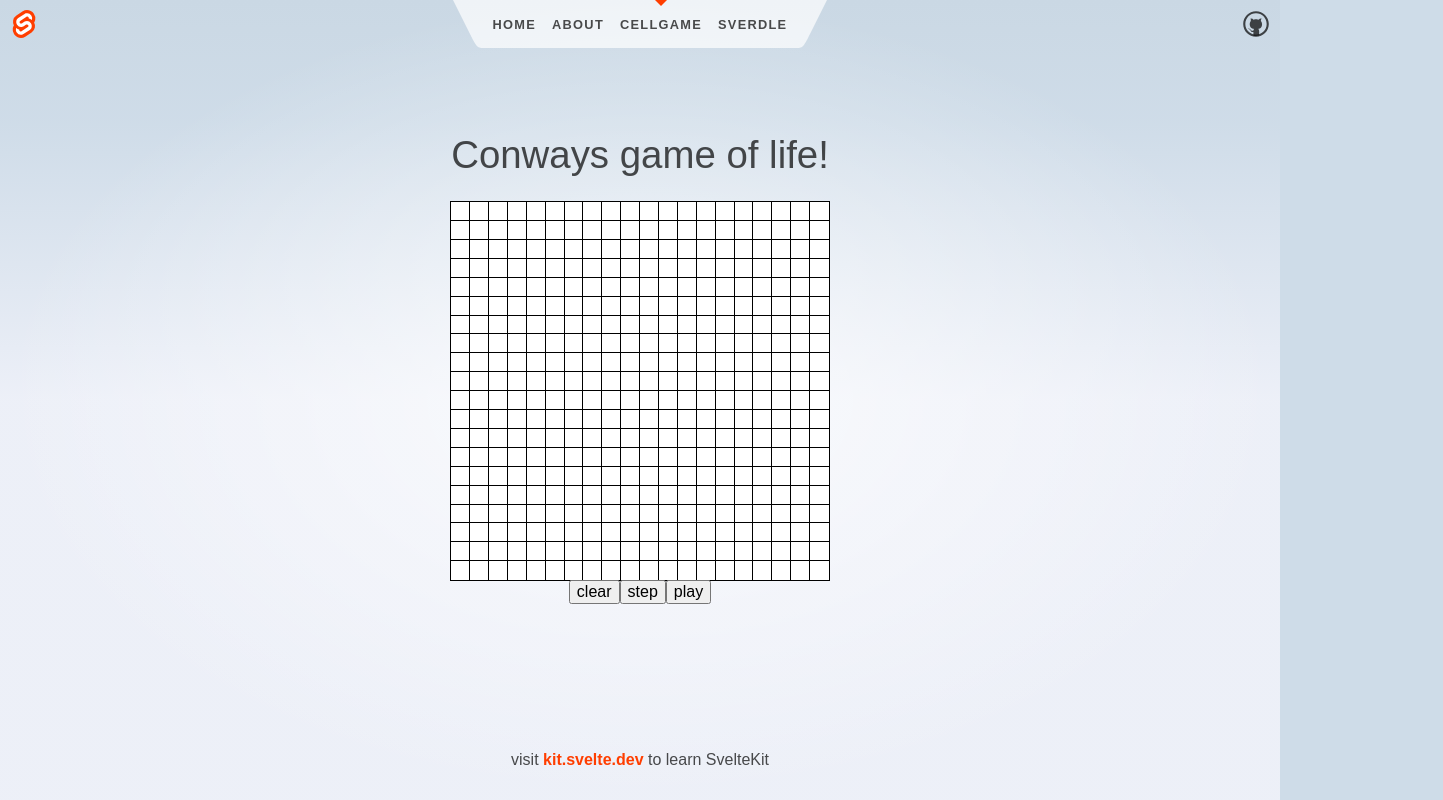
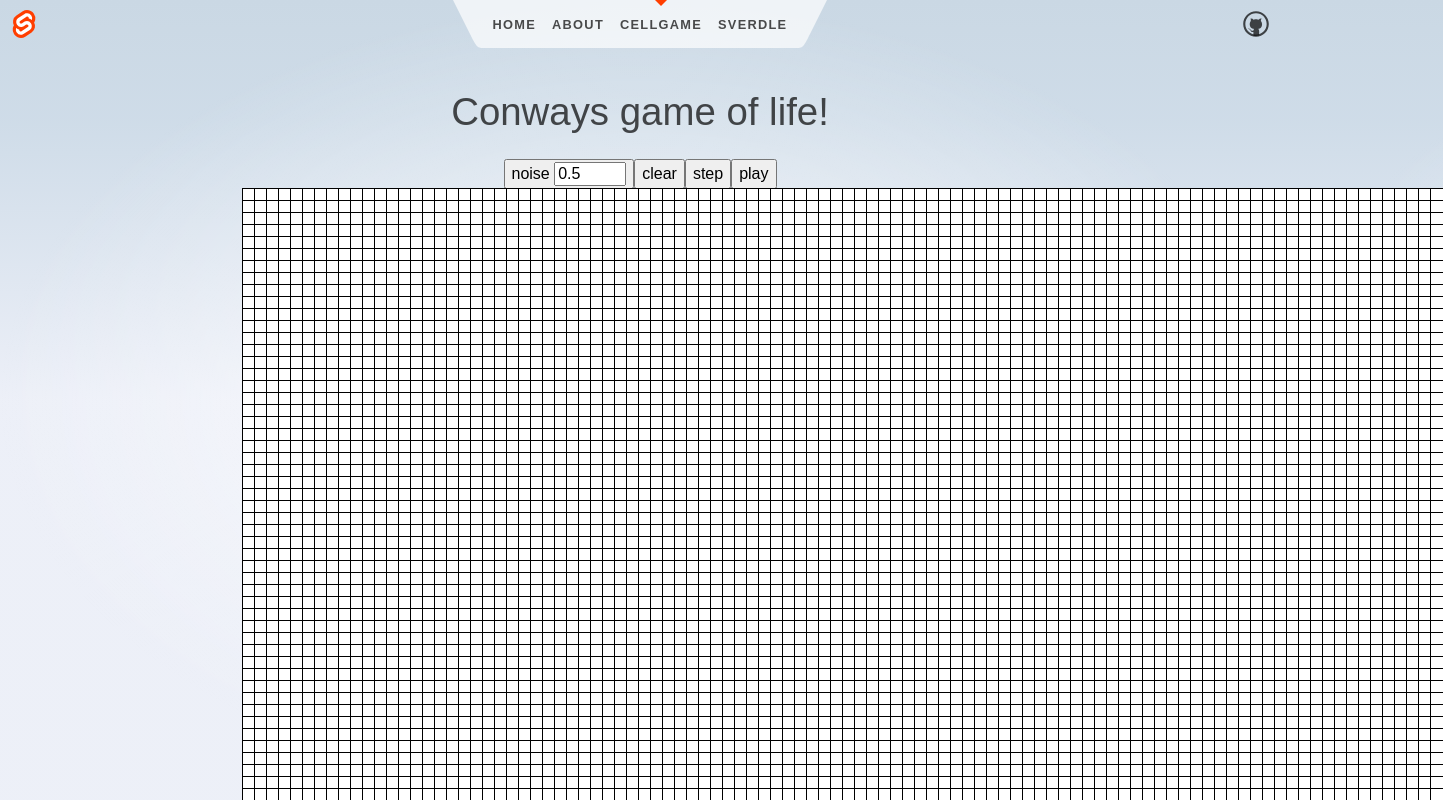
Before and after one commit to HalfdanBrage/kopkaffe, a SvelteKit app: page /cellgame in a window 1280 px wide. Shown: the top 800 px of the page, 1443 px wide, since content can reach past the window. Built offline with nearby package versions, Linux system fonts and the light colour scheme.

Commit message:
noise added

```diff
--- a/src/routes/cellgame/+page.svelte
+++ b/src/routes/cellgame/+page.svelte
@@ -1,6 +1,7 @@
 <script lang="ts">
-  let dimensions = [20, 20]
+  let dimensions = [100, 100]
   let playing = false
+  let noiseRatio = 0.5
 
   async function sleep(ms: number): Promise<void> {
       return new Promise((resolve) => setTimeout(resolve, ms));
@@ -12,6 +13,17 @@
       out[i]=[]
       for (let j = 0; j < y; j++) {
         out[i][j] = 0
+      }
+    }
+    return out
+  }
+
+  function generateRandomGrid(x: number, y: number) {
+    let out:number[][] = []
+    for (let i = 0; i < x; i++) {
+      out[i]=[]
+      for (let j = 0; j < y; j++) {
+        out[i][j] = Math.random() < noiseRatio ? 1 : 0
       }
     }
     return out
@@ -78,8 +90,24 @@
 	<meta name="description" content="About this app" />
 </svelte:head>
 
-<div class="text-column">
+<div class="page-content">
 	<h1>Conways game of life!</h1>
+
+  <div class="button-row">
+    <button on:click={() => (grid = generateRandomGrid(dimensions[0], dimensions[1]))}>
+      noise
+      <input type="number" bind:value={noiseRatio} min="0" max="1" step="0.1">
+    </button>
+    <button on:click={() => (grid = generateEmptyGrid(dimensions[0], dimensions[1]))}>
+      clear
+    </button>
+    <button on:click={updateGrid}>
+      step
+    </button>
+    <button on:click={toggle}>
+      {playing ? "pause" : "play"}
+    </button>
+  </div>
 
   <div class="grid">
     {#each grid as column, i}
@@ -93,18 +121,6 @@
       </div>
     {/each}
   </div>
-
-  <div class="button-row">
-    <button on:click={() => (grid = generateEmptyGrid(dimensions[0], dimensions[1]))}>
-      clear
-    </button>
-    <button on:click={updateGrid}>
-      step
-    </button>
-    <button on:click={toggle}>
-      {playing ? "pause" : "play"}
-    </button>
-  </div>
 </div>
 
 <style>
@@ -113,10 +129,18 @@
     display: flex;
     flex-direction: column;
     justify-content: space-evenly;
+    width: 80%;
   }
   .column {
     display: flex;
     justify-content: space-evenly;
+  }
+
+  .page-content {
+    display: flex;
+    flex-direction: column;
+    justify-content: space-evenly;
+    align-items: center;
   }
 
   .cell-0, .cell-1, .cell-0:focus, .cell-1:focus{
```
